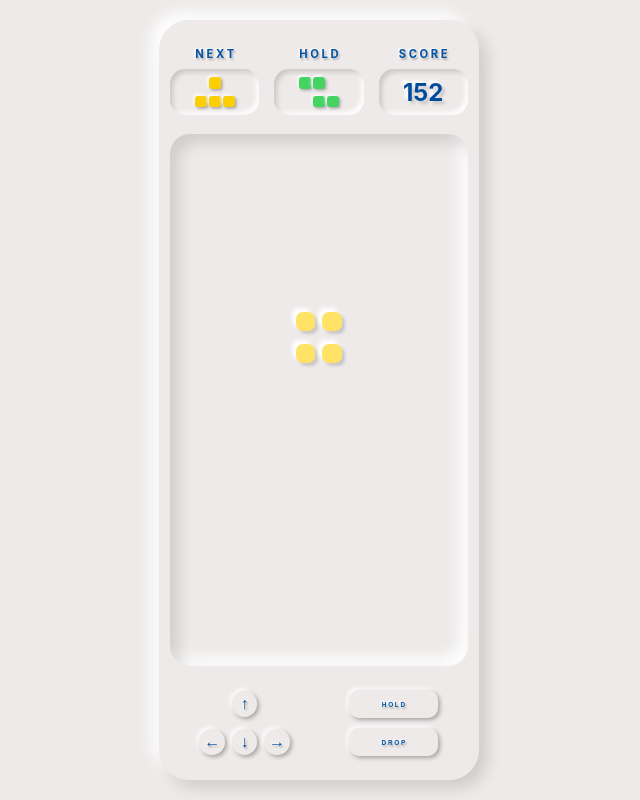
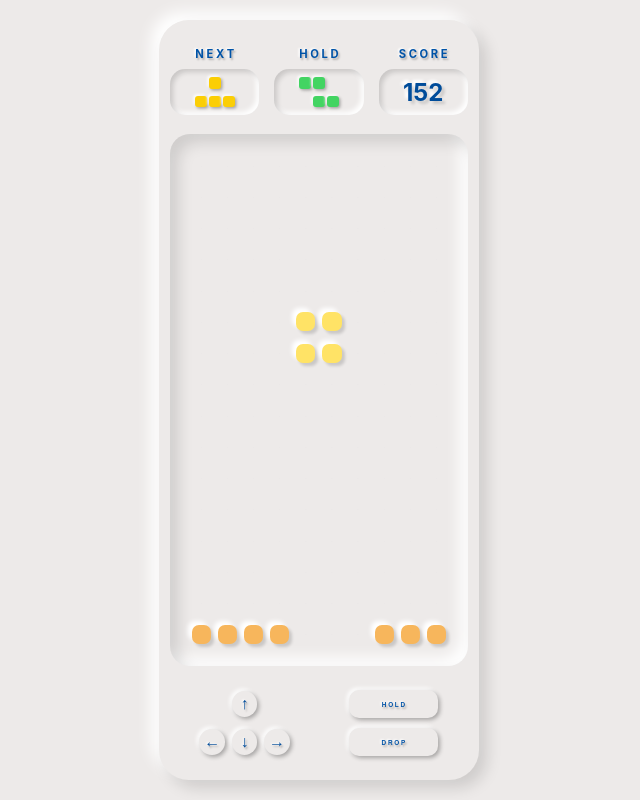
Before and after one commit to curry0622/Tetris-Web-Game, a React (Create React App) app: page / in a window 1280 px wide. Shown: the whole page, without its empty margins (321-961 px from the left). Built offline with nearby package versions, Linux system fonts and the light colour scheme.

Commit message:
feat: clear row

```diff
--- a/src/game/helper/index.ts
+++ b/src/game/helper/index.ts
@@ -14,5 +14,5 @@ export const defaultBlks = [
   [0, 0, 0, 0, 0, 0, 0, 0, 0, 0],
   [0, 0, 0, 0, 0, 0, 0, 0, 0, 0],
   [0, 0, 0, 0, 0, 0, 0, 0, 0, 0],
-  [0, 0, 0, 0, 0, 0, 0, 0, 0, 0],
+  [2, 2, 2, 2, 0, 0, 0, 2, 2, 2],
 ];
--- a/src/game/index.tsx
+++ b/src/game/index.tsx
@@ -15,6 +15,9 @@ const Game: React.FC = () => {
 
   // blocks to display
   const [blks, setBlks] = useState<number[][]>(defaultBlks);
+
+  // should clear rows
+  const [shouldClear, setShouldClear] = useState<boolean>(false);
 
   // should generate new blocks or not
   const [shouldGen, setShouldGen] = useState<boolean>(true);
@@ -162,7 +165,7 @@ const Game: React.FC = () => {
                   (i === 0 && el < 0)
                 ) {
                   collided = true;
-                  setShouldGen(true);
+                  setShouldClear(true);
                 }
                 if (!collided) {
                   if (
@@ -253,6 +256,25 @@ const Game: React.FC = () => {
     setInterval(() => handleBlksMove('down'), 1000);
   }, []);
 
+  // if shouldClear is true, check if there's any row is full
+  useEffect(() => {
+    if (shouldClear) {
+      setBlks((prev) => {
+        const newBlks = prev.slice();
+        prev.forEach((row, i) => {
+          if (row.every((el) => el > 0)) {
+            // newBlks[i] = [0, 0, 0, 0, 0, 0, 0, 0, 0, 0];
+            newBlks.splice(i, 1);
+            newBlks.splice(0, 0, [0, 0, 0, 0, 0, 0, 0, 0, 0, 0]);
+          }
+        });
+        return newBlks;
+      });
+      setShouldClear(false);
+    }
+    setShouldGen(true);
+  }, [shouldClear]);
+
   // if shouldGen is true, generate new tetrimino
   useEffect(() => {
     if (shouldGen) {
```
